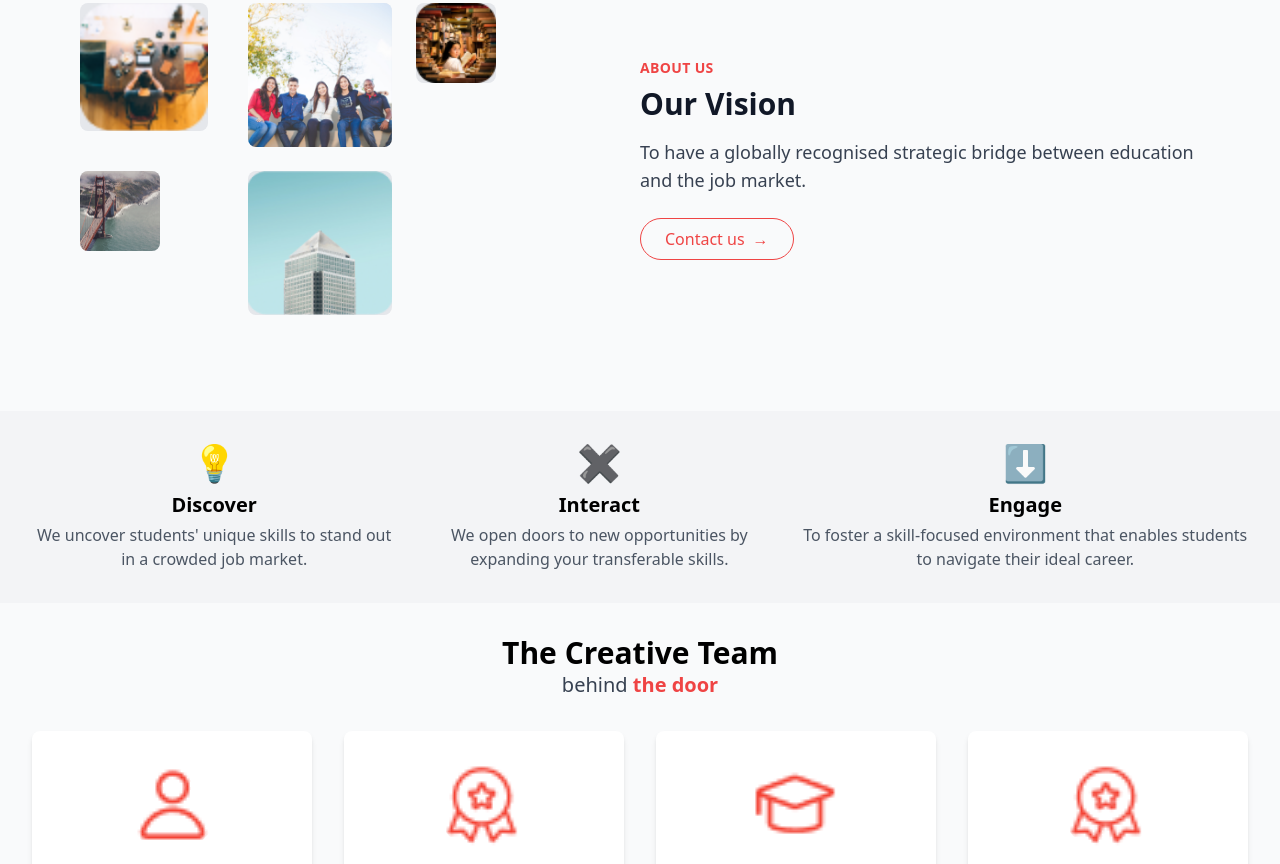
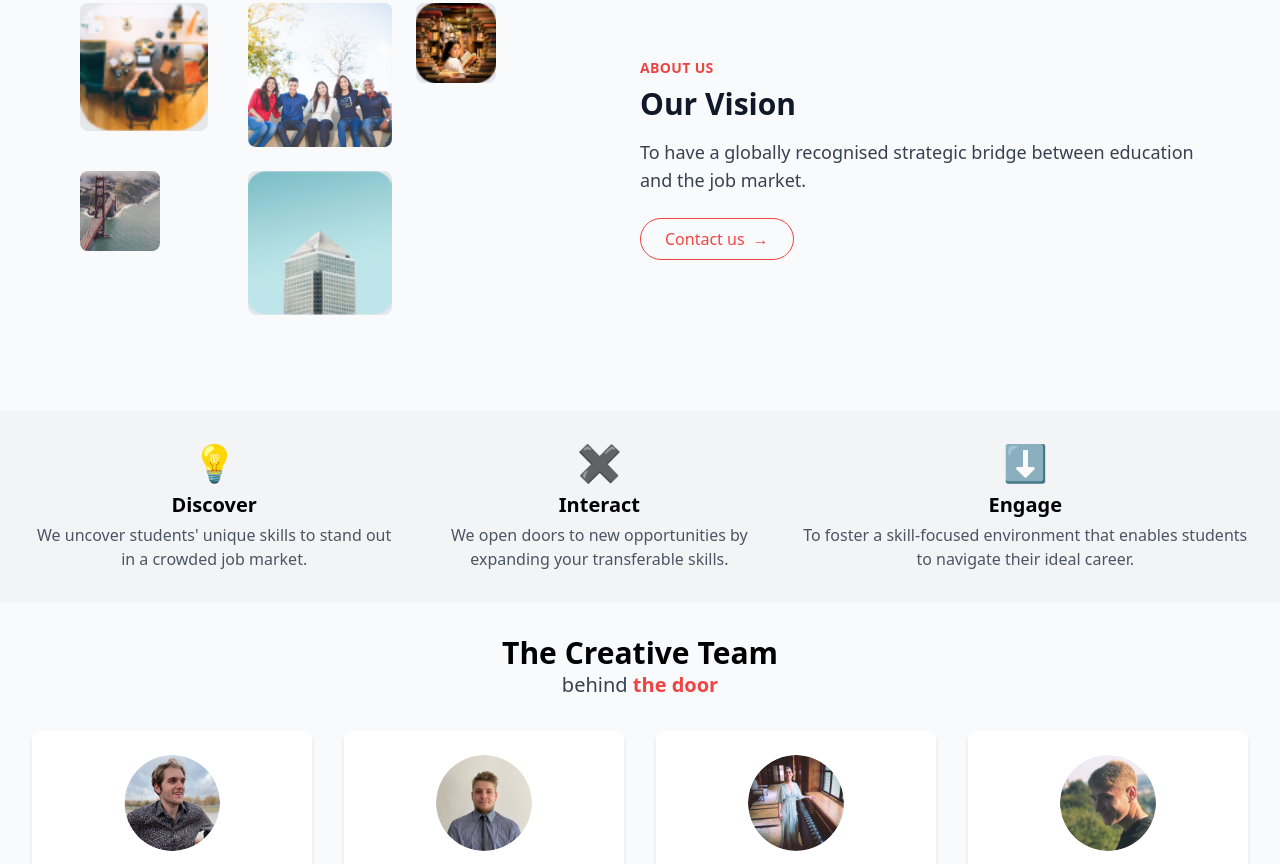
Before and after one commit to afsara-jahen/project-4, a website built with Vite: page index.html in a window 1280 px wide. Shown: the part 1945-2809 px from the top of the page. Built offline with nearby package versions, Linux system fonts and the light colour scheme.

Commit message:
new feature

```diff
--- a/index.html
+++ b/index.html
@@ -247,7 +247,7 @@
     <div class="mt-8 grid gap-8 sm:grid-cols-2 lg:grid-cols-4">
       <!-- Card 1 -->
       <div class="bg-white p-6 rounded-lg shadow-md flex flex-col items-center text-center">
-        <img class="w-24 h-24 rounded-full object-cover mb-4" src="16.png" alt="Ekta Mahajan">
+        <img class="w-24 h-24 rounded-full object-cover mb-4" src="image 1.png" alt="Ekta Mahajan">
         <h3 class="text-lg font-semibold">Ekta Mahajan</h3>
         <p class="text-gray-500 text-sm">Founder & C.E.O</p>
         <div class="flex mt-4 space-x-4 text-green-500">
@@ -259,7 +259,7 @@
 
        <!-- Card 2 -->
     <div class="bg-white p-6 rounded-lg shadow-md flex flex-col items-center text-center">
-        <img class="w-24 h-24 rounded-full object-cover mb-4" src="37.png" alt="Toby Potter-Drake">
+        <img class="w-24 h-24 rounded-full object-cover mb-4" src="image 2.png" alt="Toby Potter-Drake">
         <h3 class="text-lg font-semibold">Toby Potter-Drake</h3>
         <p class="text-gray-500 text-sm">Product Manager Associate</p>
         <div class="flex mt-4 space-x-4 text-green-500">
@@ -271,7 +271,7 @@
 
       <!-- Card 3 -->
     <div class="bg-white p-6 rounded-lg shadow-md flex flex-col items-center text-center">
-        <img class="w-24 h-24 rounded-full object-cover mb-4" src="50.png" alt="Ross Davies">
+        <img class="w-24 h-24 rounded-full object-cover mb-4" src="image 3.png" alt="Ross Davies">
         <h3 class="text-lg font-semibold">Ross Davies</h3>
         <p class="text-gray-500 text-sm">Corporate Growth Associate</p>
         <div class="flex mt-4 space-x-4 text-green-500">
@@ -283,7 +283,7 @@
 
         <!-- Card 4 -->
     <div class="bg-white p-6 rounded-lg shadow-md flex flex-col items-center text-center">
-        <img class="w-24 h-24 rounded-full object-cover mb-4" src="37.png" alt="Leo Crozier">
+        <img class="w-24 h-24 rounded-full object-cover mb-4" src="image 4.png" alt="Leo Crozier">
         <h3 class="text-lg font-semibold">Leo Crozier</h3>
         <p class="text-gray-500 text-sm">Software Developer</p>
         <div class="flex mt-4 space-x-4 text-green-500">
```
